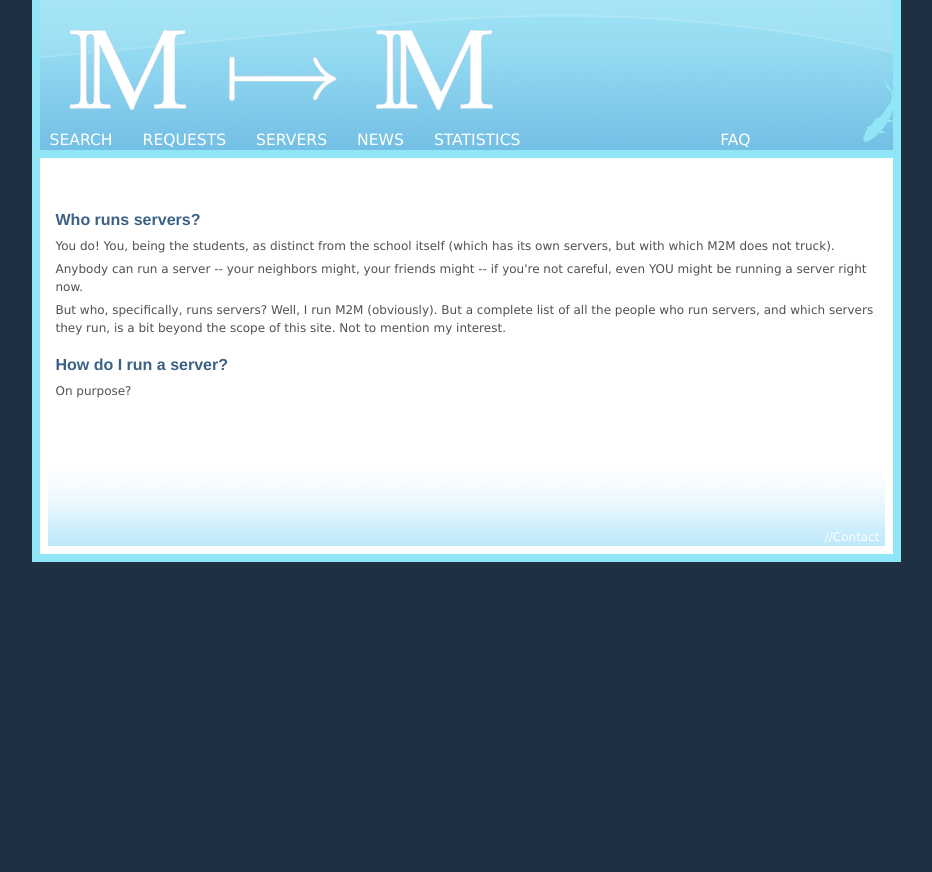
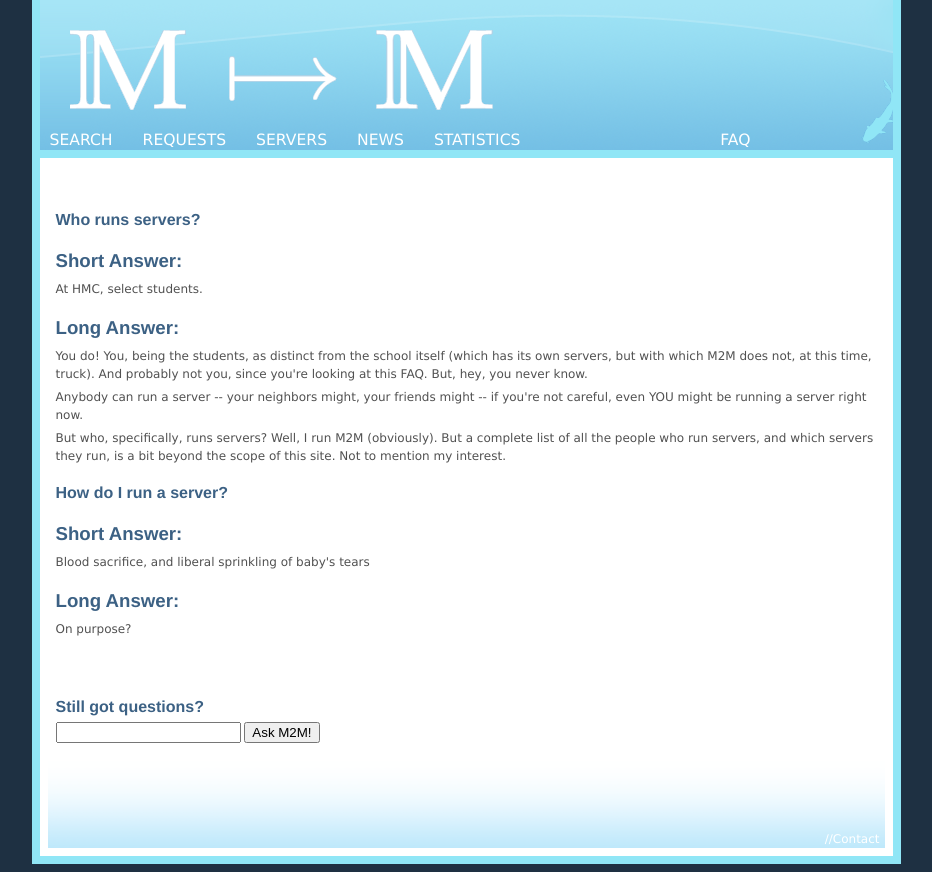
Before and after one commit to blampe/M2M, a Django app: template m2m/templates/faq/server.html in a window 1280 px wide. Shown: the whole page, without its empty margins (174-1106 px from the left). Before the commit the page ends 562 px from the top, so only its background shows below. Run offline with Django 3.2, Linux system fonts and the light colour scheme; the template is opened without the code that fills it: most values are stand-ins (such as "Sample title", 1, 10 or a date in 2020); form fields are guessed from the names that the template uses; parts of the project's set-up code (start-up, migrations or seed data) failed here and were passed over.

Commit message:
Whoooole shit ton of work done. ALl that's left is styling, and maybe more content. Jeebus.

```diff
--- a/m2m/faq/urls.py
+++ b/m2m/faq/urls.py
@@ -4,4 +4,5 @@ from django.conf.urls.defaults import *
 urlpatterns = patterns('faq.views',
 	('^servers','servers'),
 	('^','basic'),
+
 	)
--- a/m2m/templates/faq/basic.html
+++ b/m2m/templates/faq/basic.html
@@ -10,6 +10,61 @@
 
 {% block content %}
 <div class="faqWrap">
+<article>
+		<header>
+			<h1>
+				What are the rules?
+			</h1>
+		</header>
+		<div class="faqResponse">
+			<p> <h2> Short Answer: </h2> </p>
+			<p>
+				<ol>
+					<li> <h3>Don't be a jackass.</h3> </li>
+					<li> <h3>Don't be a dumbass.</h3> </li>
+					<li> <h3>Don't be a snitch...ass.</h3> </li>
+				</ol>
+			</p>
+			<p> <h2> Long Answer: </h2> </p>
+			<p>
+				<ol>
+					<li> <h3>Don't be a jackass.</h3>
+						<p> You learned about this at orientation, and <em>(surprise!)</em> it applies
+						for the entirety of your Mudd career, everywhere, at all times.. Ideally you'll
+						choose to apply it afterwards, too, but it applies whether you like it or not
+						while you're here. And you really ought to like it, unless you're a douchebag.</p>
+						<p> You're not a douchebag, are you? </p>
+					</li>
+					<li> <h3>Don't be a dumbass.</h3>
+						<p> Look, I'll be honest. I don't know where the files on the network come from, for
+						sure, and I definitely don't want to know &#8212 deniability, etc., etc. &#8212 but
+						I can certainly imagine scenarios where certain elements of the law might frown on
+						the methods used.</p>
+						<p> Just, be careful. Students DO get cease-and-desist letters, which the school takes
+						seriously, and you need to be aware of that. Just because the Network is safe, does <strong>NOT</strong>
+						mean that it is safe to behave as if the Internet-at-large is just a bigger version of it.
+						Don't be fooled; M2M is family, the FBI &#8212 though another 3-character association &#8212
+						is not. At least not in the cool-uncle way that M2M is.</p>
+						<p> Don't be stupid. I don't want bad shit to happen to you because of careless seeding.</p>
+						<p> ...Or, uh, whatever it's called.</p>
+					</li>
+					<li> <h3>Don't be a snitch...ass.</h3>
+						<p> Your use of the search functionality on this site implies that you do not believe its
+						existence violates the honor code. If this is not the case, leave; it's in the terms of service,
+						which you are required to have read before utilizing any function of this site.</p>
+						<p> Likewise, utilizing the Network implies that you're okay with its existence. I can't
+						make you agree to this, but Rule #1, guys; Rule #1.</p>
+						<p> But the purpose of this rule is to make sure that nobody violates Rule #2 and starts posting
+						all over the Internet-at-large about how great our Network is. That kind of shit <em>gets noticed</em>,
+						Nancy (funwiki, I am staring daggers at you). </p>
+						<p> Please, please, please, for the love of whatever you hold where God traditionally would be held,
+						do not do this.</p>
+						<p><strong> Rule #3: The Network does not exist, has never existed, and will never exist. Behave accordingly.</strong></p>
+					</li>
+				</ol>
+			</p>
+		</div>
+    </article>
     <article>
 		<header>
 			<h1>
@@ -17,11 +72,15 @@
 			</h1>
 		</header>
 		<div class="faqResponse">
-			<p>The Network is the name given to the collective wealth comprised by Mudd's student
+			<p> <h2>Short Answer: </h2></p><p> A bunch of shit that you can take. </p>
+
+			<p> <h2> Long Answer: </h2></p><p>
+			The Network is the name given to the collective intellectual wealth comprised by Mudd's student
 			run servers. It may or may not be, strictly speaking, legal, but because of the
-			closed nature of Mudd's intranet, it is protected from outside scrutiny.</p>
-			<p>This means that once something is on the Network, it is safe to grab for yourself,
-			whatever it might be (disclaimer: this is a general rule. Rule #2: don't be dumb).</p>
+			closed nature of Mudd's intranet, it's protected from outside scrutiny.</p>
+			<p>This means that once something <em>is</em> on the Network, it's safe to grab for yourself,
+			whatever it might be.</p>
+			<p> <strong>Disclaimer: Rule #2</strong></p>
 		</div>
     </article>
 	<article>
@@ -31,8 +90,9 @@
 			</h1>
 		</header>
 		<div class="faqResponse">
-			<p> Short answer: <br />Your lord and savior, the gateway to paradise. </p>
-			<p> Long answer: <br/>
+			<p> <h2> Short Answer: </h2></p><p>Your lord and savior, the gateway to paradise. </p>
+
+			<p> <h2> Long Answer: </h2></p><p>
 			M2M is a search engine, which indexes the files hosted by the servers on the Network. You can search
 			for whatever you want, and if it's publically available, and older than about 23
 			hours, M2M will show you where it is. Sometimes you can directly download it from
@@ -43,14 +103,43 @@
 	<article>
 		<header>
 			<h1>
+				Who are you?
+			</h1>
+		</header>
+		<div class="faqResponse">
+			<p><h2> Short Answer: </h2></p><p>See above. </p>
+
+			<p><h2> Long Answer: </h2></p><p>
+			A question that, potentially, has no answer &#8212 although it seems already to have more answers
+			than it knows what to do with. If you're really interested in this question, allow me to point
+			you to a few excellent resources:
+			<ul>
+				<li> <a href="http://existentialquestions.wordpress.com/"> A community </a>of like-minded questioners</li>
+				<li> <a href="http://en.wikipedia.org/wiki/Existentialism">Wikipedia</a>, which you should probably read before posting on the above</li>
+				<li> <a href="http://books.google.com/books?id=jDSMMg7QmSMC&printsec=frontcover&dq=who+am+i&source=bll&ots=lPZAfOFhhy&sig=vmjaPPNdaFOvLFWT_Rk34w4YbuQ&hl=en&ei=ChK9TfiwCIiCsQP346HPBQ&sa=X&oi=book_result&ct=result&resnum=21&ved=0CLMBEOgBMBQ#v=onepage&q&f=false">
+						A book</a>, for those of you who prefer lies over truth</li>
+						<li> <a href="http://reallifespirituality.com/who-am-i/">Or this</a>, for those who prefer lies over still other lies</li>
+				<li> <a href="http://www.psychologytoday.com/blog/shift-mind/201006/who-am-i"> In case you're not sure why you're driven to ask this</a>,
+						lying awake for hours at night, with its burning implications tortuously full of uncertainty and fear</li>
+			</ul>
+			But seriously, my name is Hkon.
+			</p>
+		</div>
+	</article>
+	<article>
+		<header>
+			<h1>
 				What is a server?
 			</h1>
 		</header>
 		<div class="faqResponse">
-			<p> Okay, so, I know they say there's no such thing as a dumb question, but if you're at
+			<p><h2> Short Answer: </h2></p><p>A computer that has shit on it. </p>
+
+			<p><h2> Long Answer: </h2></p><p>
+			Okay, so, I know they say there's no such thing as a dumb question, but if you're at
 			this school, and you need to ask this question, then...something might have gone wrong
 			with the admission process. I'm just saying. In any event, I'm sure there is someone within
-			20 feet of you who is not only able but willing to wax poetic about what it means to be a
+			20 feet of you who is not only able but <em>willing</em> to wax poetic about what it means to be a
 			'server' on the Network.</p>
 			<p>Briefly, a server is any computer that is configured to share things on the Mudd network.
 			At least, that's what I will mean by 'server' anytime you see it on this site, unless specifically
@@ -64,8 +153,10 @@
 			</h1>
 		</header>
 		<div class="faqResponse">
-			<p> No. A server runs you. Or maybe that's just M2M.</p>
-			<p> Seriously, though; see the <a href="{% url faq.views.servers %}">server FAQ</a> for more about
+			<p><h2>Short Answer: </h2></p><p> No &#8212 a server runs you. Or maybe that's just M2M.</p>
+
+			<p><h2> Long Answer: </h2></p><p>
+			See the <a href="{% url faq.views.servers %}">server FAQ</a> for more about
 			setting up and running your own server.</p>
 		</div>
 	</article>
@@ -73,4 +164,12 @@
 {% endblock %}
 
 {% block extraContent %}
+<div class="questionWrap">
+<h1> Still got questions? </h1>
+<form action="" method="POST">
+{% csrf_token %}
+{{form.question}}
+<input type=submit value="Ask M2M!"/>
+</form>
+</div>
 {% endblock %}
--- a/m2m/templates/faq/server.html
+++ b/m2m/templates/faq/server.html
@@ -12,8 +12,11 @@
 			</h1>
 		</header>
 		<div class="faqResponse">
-			<p> You do! You, being the students, as distinct from the school itself (which has its own
-			servers, but with which M2M does not truck).</p>
+			<p> <h2>Short Answer: </h2></p><p> At HMC, select students. </p>
+			<p> <h2>Long Answer: </h2></p><p>
+			You do! You, being the students, as distinct from the school itself (which has its own
+			servers, but with which M2M does not, at this time, truck). And probably not you, since
+			you're looking at this FAQ. But, hey, you never know.</p>
 			<p> Anybody can run a server -- your neighbors might, your friends might -- if you're not
 			careful, even YOU might be running a server right now.</p>
 			<p> But who, specifically, runs servers? Well, I run M2M (obviously). But a complete list of
@@ -28,7 +31,9 @@
 			</h1>
 		</header>
 		<div class="faqResponse">
-			<p> On purpose?</p>
+			<p><h2>Short Answer: </h2></p><p>Blood sacrifice, and liberal sprinkling of baby's tears</p>
+			<p><h2> Long Answer:</h2></p>
+			<p>On purpose?</p>
 		</div>
     </article>
 
```
Also changed, not shown: m2m/faq/views.py (+51 -4 lines), m2m/media/styles/faq.css (added).
